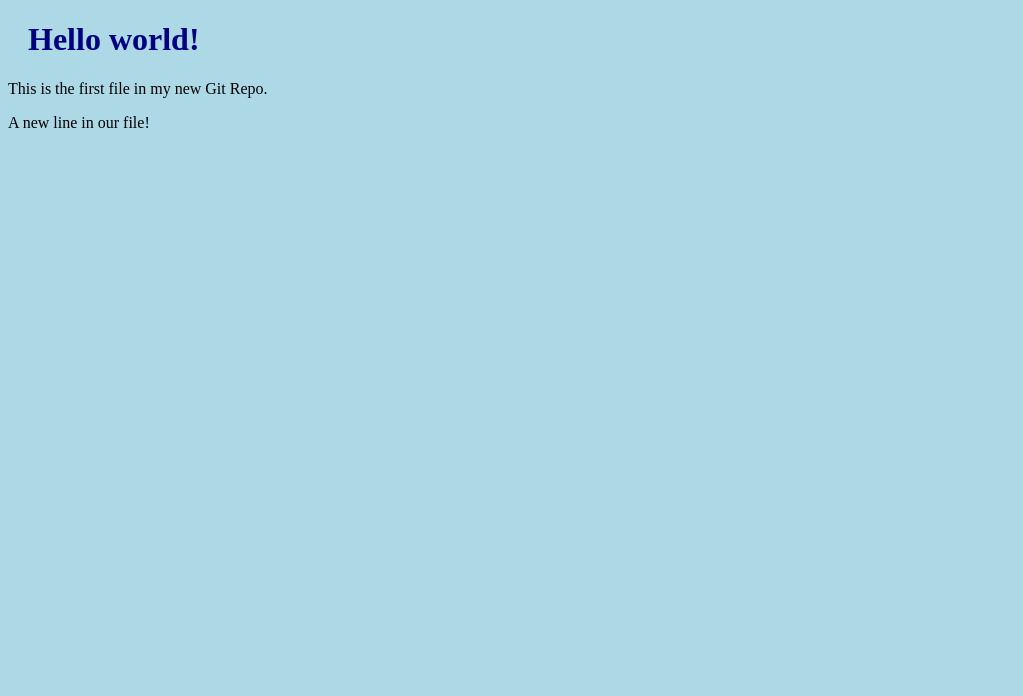
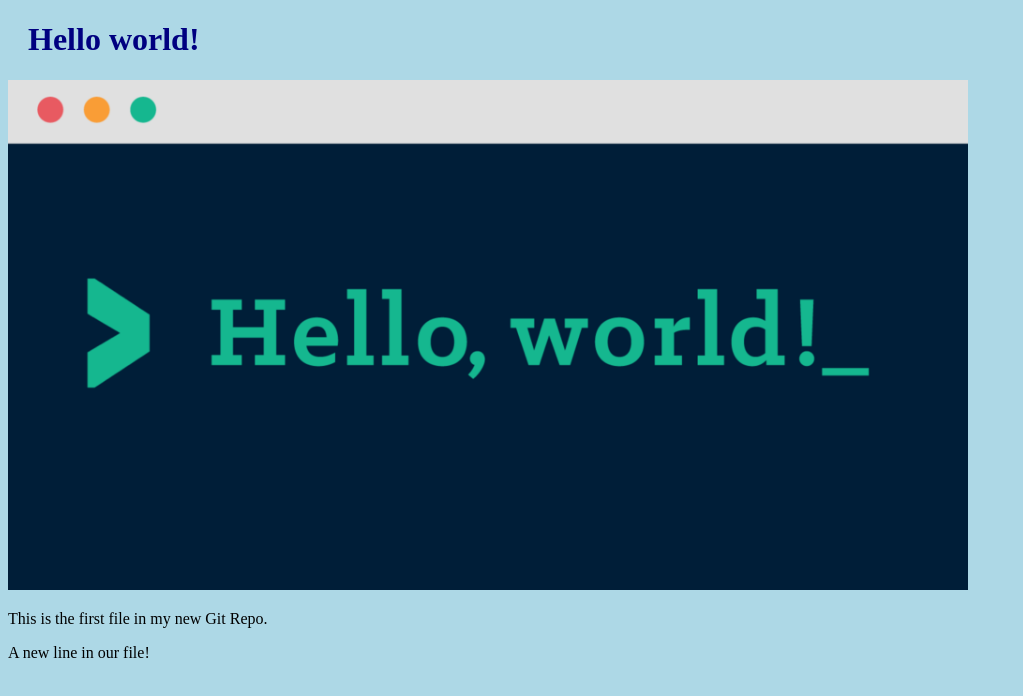
Before and after one commit to wizardking42/wizardking42.github.io, a plain HTML site: page index.html in a window 1280 px wide. Shown: the whole page, without its empty margins (0-1023 px from the left). Drawn offline with Linux system fonts and the light colour scheme.

Commit message:
Added image to Hello World

```diff
--- a/index.html
+++ b/index.html
@@ -7,6 +7,9 @@
 
 	<body>
 		<h1>Hello world!</h1>
+		<div>
+			<img src="img_hello_world.png" alt="Hello World from Space"style="width:100%;max-width:960px">
+		</div>
 		<p>This is the first file in my new Git Repo.</p>
 		<p>A new line in our file!</p>
 	</body>
```
Also changed, not shown: img_hello_world.png (added).
